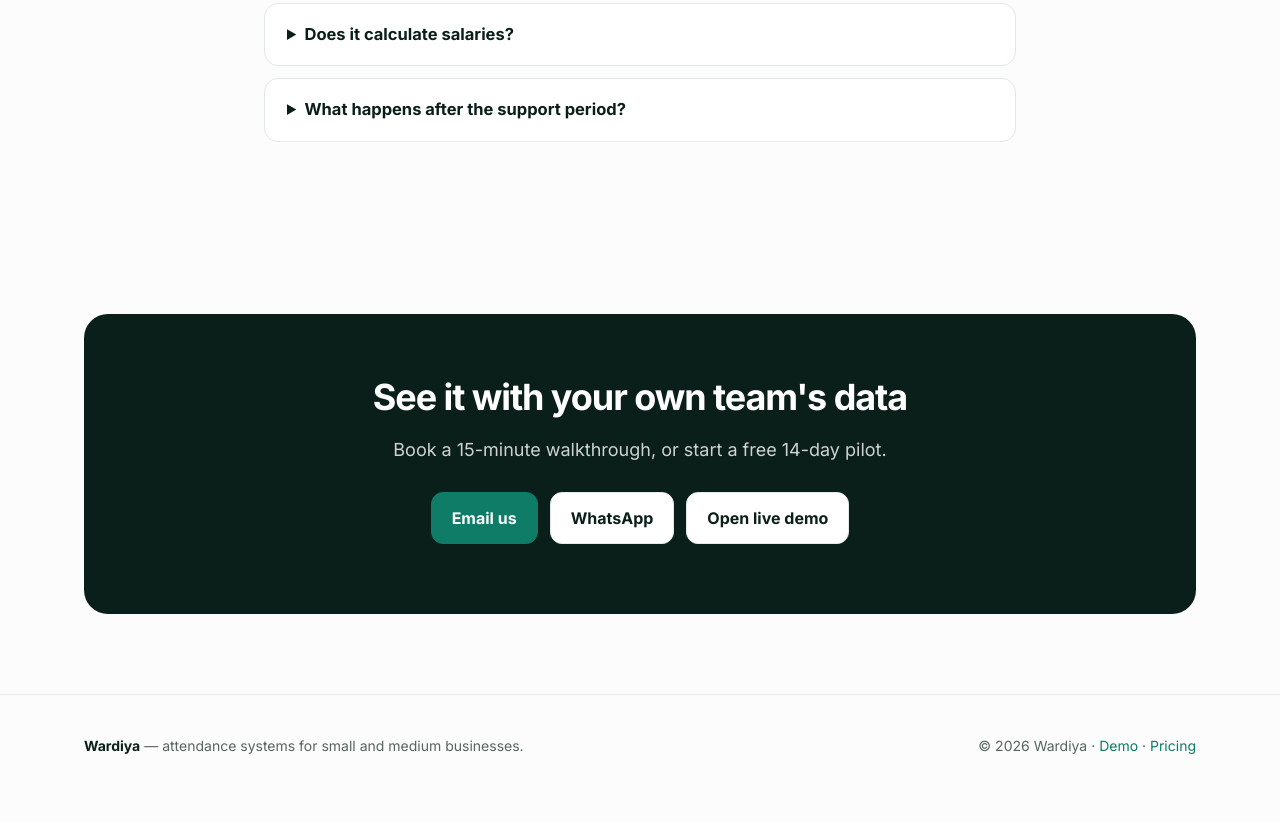
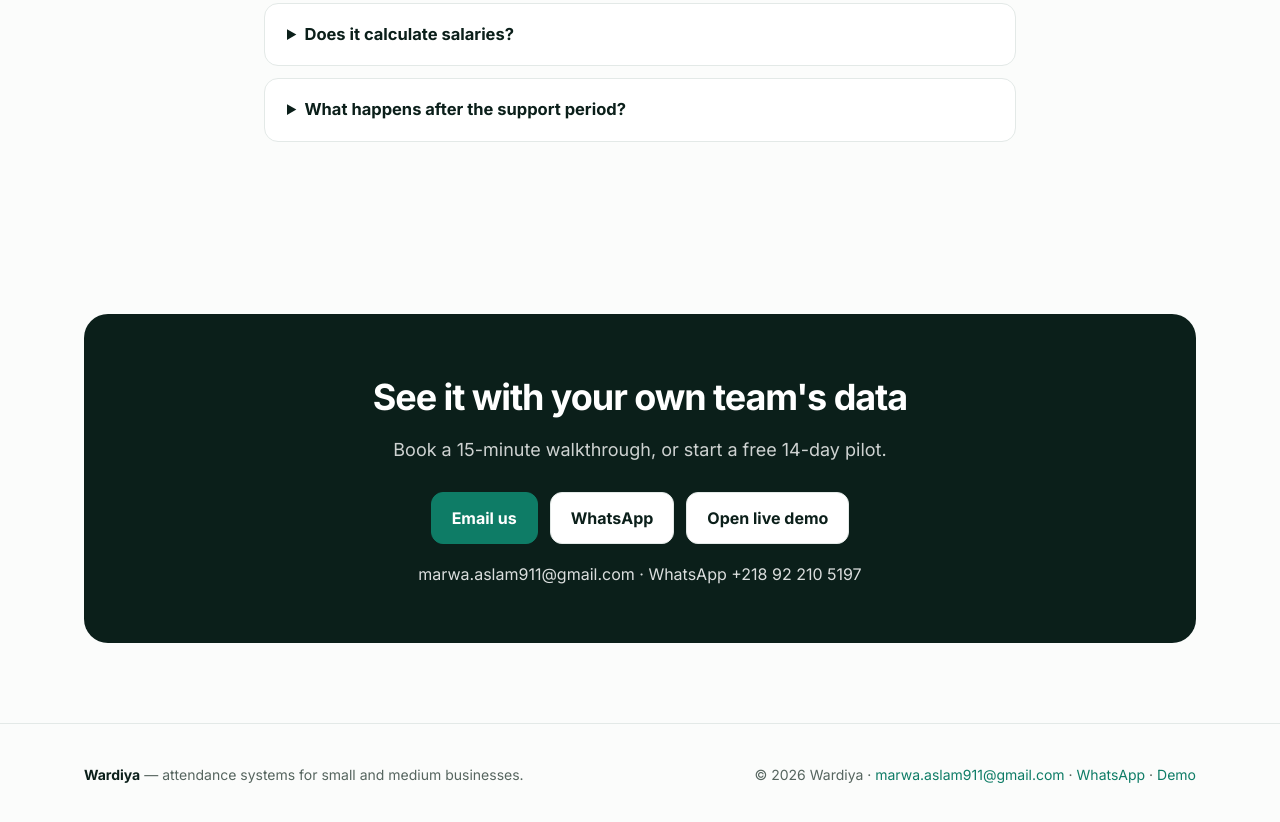
Before and after one commit to marwa-aslam-cheema/Wardiya, a plain HTML site: page docs/index.html in a window 1280 px wide. Shown: the part 5240-6062 px from the top of the page. Before the commit the page ends 6037 px from the top, so only its background shows below. Drawn offline with Linux system fonts and the light colour scheme.

Commit message:
Add contact email and WhatsApp to landing page and handover template
Co-Authored-By: Claude Opus 5.5 <noreply@anthropic.com>
Claude-Session: https://claude.ai/code/session_01HDYiZKpnG3iYRQDKrsNSxK

```diff
--- a/docs/index.html
+++ b/docs/index.html
@@ -181,12 +181,13 @@ footer{padding:40px 0;color:var(--mut);font-size:14px;border-top:1px solid var(-
   <div class="wrap"><div class="cta">
     <h2>See it with your own team's data</h2>
     <p>Book a 15-minute walkthrough, or start a free 14-day pilot.</p>
-    <div class="ctas" style="justify-content:center"><a class="btn pri" id="mail" href="mailto:YOUR_EMAIL@gmail.com?subject=Wardiya%20demo%20request">Email us</a><a class="btn" id="wa" href="https://wa.me/YOUR_WHATSAPP_NUMBER?text=Hi%2C%20I%27d%20like%20a%20Wardiya%20demo">WhatsApp</a><a class="btn" href="app/index.html">Open live demo</a></div>
+    <div class="ctas" style="justify-content:center"><a class="btn pri" id="mail" href="mailto:marwa.aslam911@gmail.com?subject=Wardiya%20demo%20request">Email us</a><a class="btn" id="wa" href="https://wa.me/218922105197?text=Hi%2C%20I%27d%20like%20a%20Wardiya%20demo">WhatsApp</a><a class="btn" href="app/index.html">Open live demo</a></div>
+    <p style="margin:18px 0 0;opacity:.85;font-size:16px">marwa.aslam911@gmail.com · WhatsApp +218 92 210 5197</p>
   </div></div>
 </section>
 </main>
 
-<footer><div class="wrap fl"><div><b style="color:var(--ink)">Wardiya</b> — attendance systems for small and medium businesses.</div><div>© <span id="yr"></span> Wardiya · <a href="app/index.html">Demo</a> · <a href="#pricing">Pricing</a></div></div></footer>
+<footer><div class="wrap fl"><div><b style="color:var(--ink)">Wardiya</b> — attendance systems for small and medium businesses.</div><div>© <span id="yr"></span> Wardiya · <a href="mailto:marwa.aslam911@gmail.com">marwa.aslam911@gmail.com</a> · <a href="https://wa.me/218922105197">WhatsApp</a> · <a href="app/index.html">Demo</a></div></div></footer>
 <script>document.getElementById('yr').textContent = new Date().getFullYear();</script>
 </body>
 </html>
```
Also changed, not shown: 2 other files.
